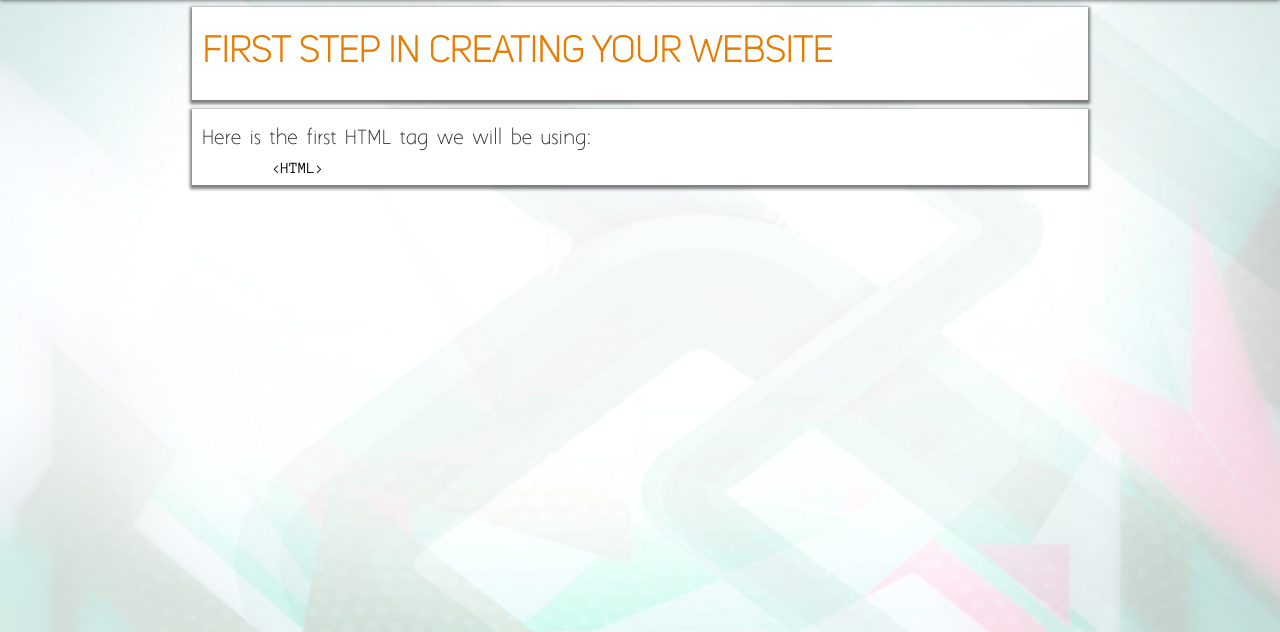
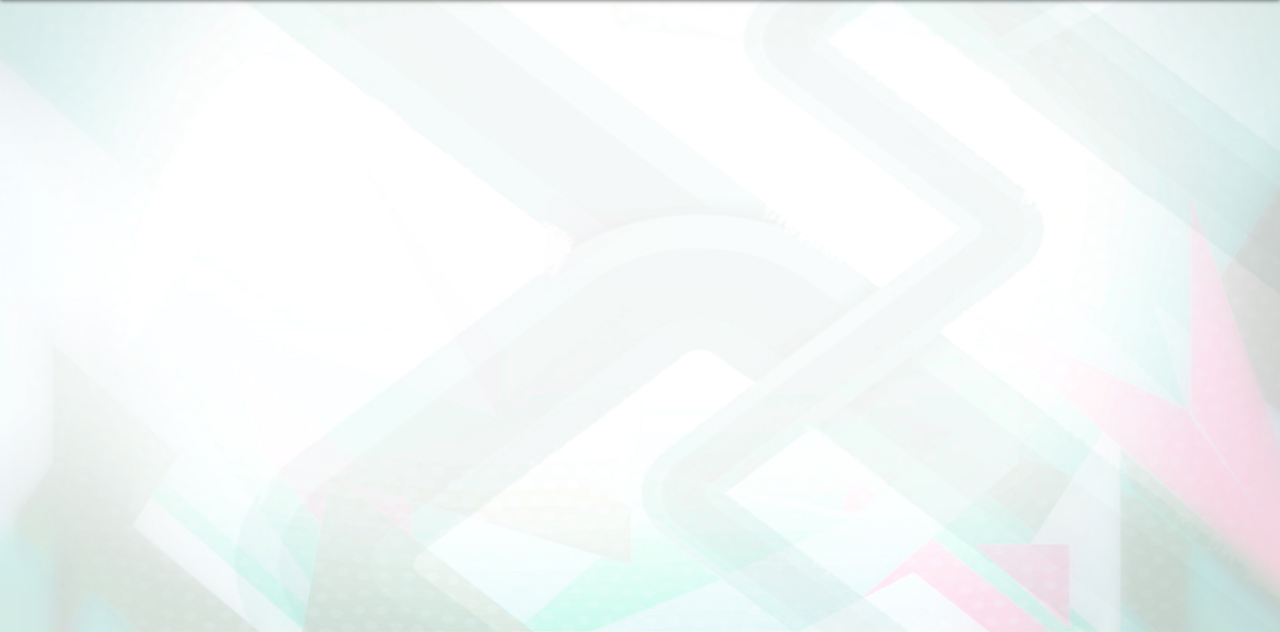
Before and after one commit to everythingHTML/everythingHTML.github.io, a plain HTML site: page Tutorials/Tutorial1.html in a window 1280 px wide. Shown: the part 168-800 px from the top of the page. Drawn offline with Linux system fonts and the light colour scheme.

Commit message:
Minor fixes

```diff
--- a/Tutorials/Tutorial1.html
+++ b/Tutorials/Tutorial1.html
@@ -38,18 +38,7 @@
     </header>
 
   <body>
-    <div class="Headline">
-      <h1>First step in creating your website</h1>
-    </div>
-    <div class="MainTextWide">
 
-      <p>
-      Here is the first HTML tag we will be using:
-      </p>
-      <xmp>
-        <HTML>
-      </xmp>
-    </div>
   </body>
 
 </html>
```
